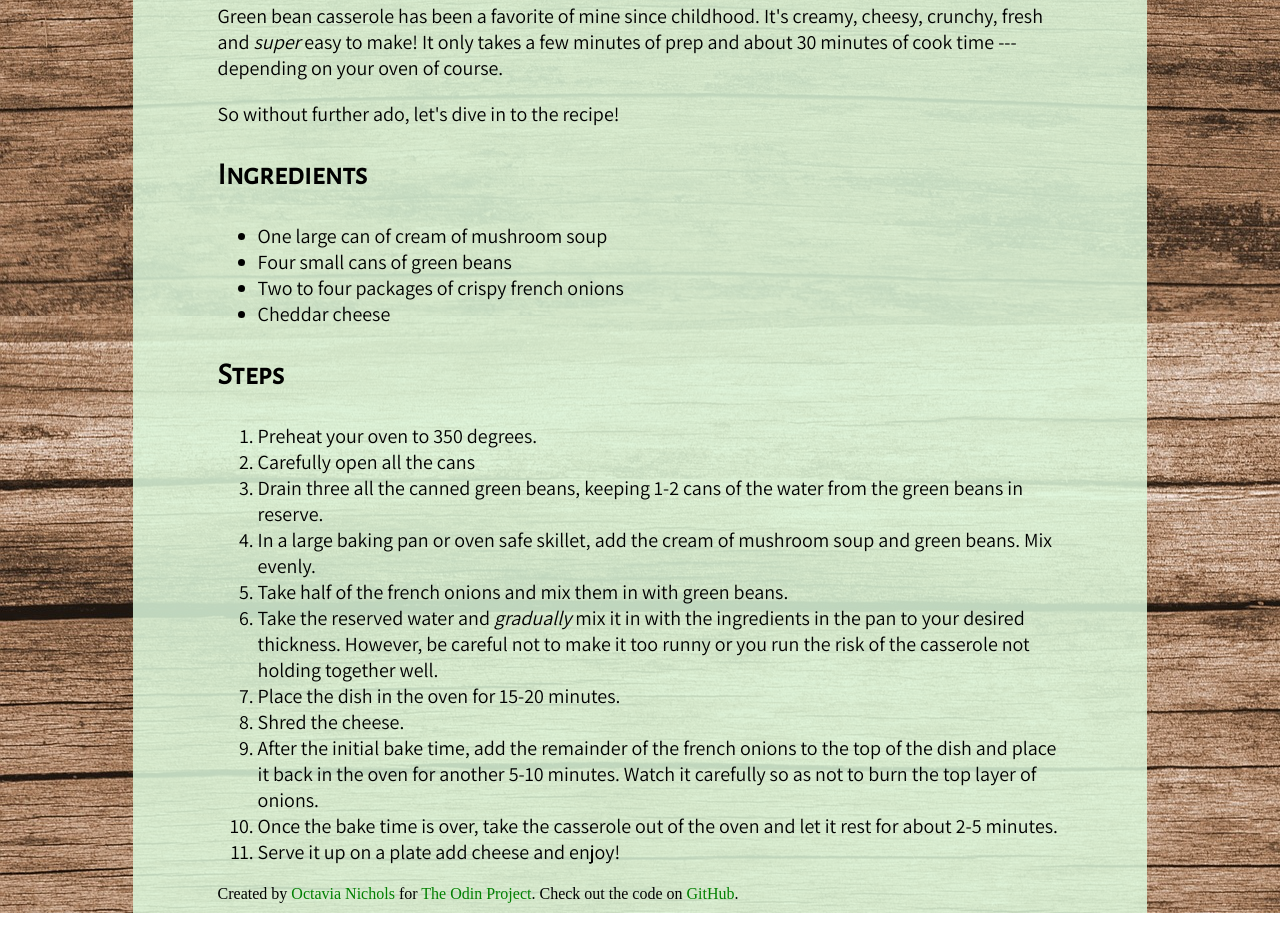
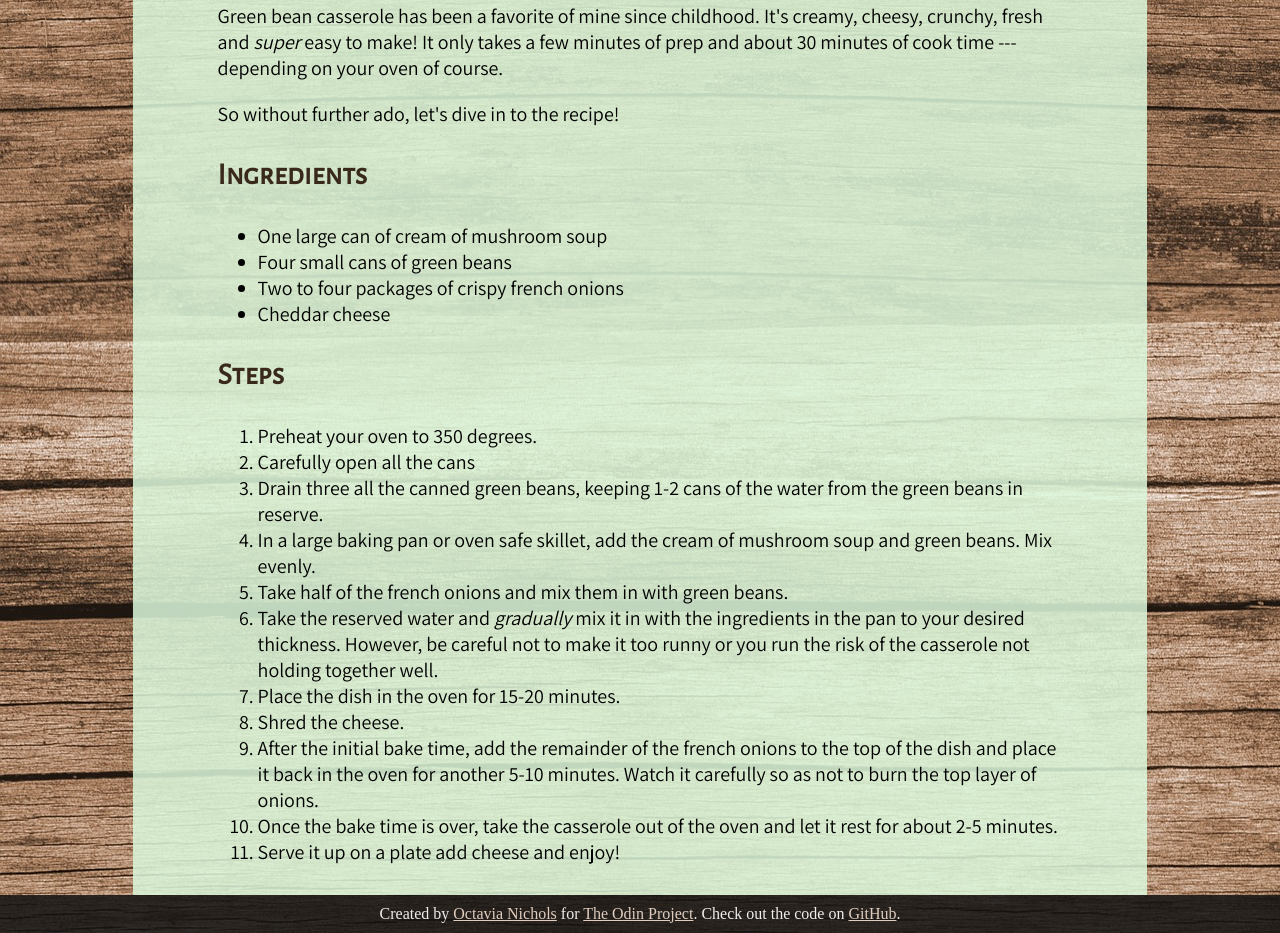
Before and after one commit to Lolabird/odin-recipes, a plain HTML site: page recipes/greenbean-casserole.html in a window 1280 px wide. Shown: the part 964-1897 px from the top of the page. Drawn offline with Linux system fonts and the light colour scheme.

Commit message:
Add styles

```diff
--- a/recipes/greenbean-casserole.html
+++ b/recipes/greenbean-casserole.html
@@ -9,6 +9,7 @@
     <link href='https://fonts.googleapis.com/css?family=Assistant' rel='stylesheet'>
 </head>
 <body>
+    <main>
         <h1>Odin Recipes</h1>
 
         <ul class="recipe-menu">
@@ -67,6 +68,7 @@
                 <li>Serve it up on a plate add cheese and enjoy!</li>
             </ol>
         </div>
+    </main>
 
     <footer>
         Created by <a href="https://andrindie.com" target="_blank" rel="noreferrer">Octavia Nichols</a>
--- a/style.css
+++ b/style.css
@@ -3,49 +3,31 @@ html {
 }
 
 body{
+    margin: 0;
+    display: flex;
+    flex-direction: column;
+}
+
+main {
     max-width: 66%;
     margin: 0 auto;
     padding: 10px 85px;
     min-height: 100vh;
     background-color: rgb(220, 248, 220, .85);
+    flex: 1
 }
 
-img{
+img {
     width:100%;
     height: auto;
 }
-
-a{
-   text-decoration: none;
-   color: green;
-}
-
-.recipe-menu a {
-    font-weight: bold;
-}
-
-h1, h2, h3, h4, h5, h6, .recipe-menu{
-    font-family: 'Alegreya Sans SC', sans-serif;
-}
-/* h3, h4, h5, h6 {
-    color: green;
-} */
-h1{
-    font-size: 50px;
-}
-h2{
-    font-size: 40px;
-}
-h3{
-    font-size: 30px;
-}
-
 .recipe-menu{
     padding: 0;
     border: 5px solid green;
     text-align: center;
     list-style-type: none;
     margin: auto;
+    background-color: rgba(224, 205, 191, 0.5);
 }
 
 .recipe-menu li{
@@ -54,7 +36,54 @@ h3{
     font-size: 20px;
 }
 
+.recipe-menu a {
+    text-decoration: none;
+    font-weight: bold;
+    color: green;
+}
+
+.recipe-menu a:hover, .recipe-menu a:focus {
+    color: #39291c;
+    text-decoration: underline;
+}
+
+h1, h2, h3, h4, h5, h6, .recipe-menu {
+    font-family: 'Alegreya Sans SC', sans-serif;
+    color: #39291c;
+}
+
+h1 {
+    font-size: 50px;
+}
+h2 {
+    font-size: 40px;
+}
+h3 {
+    font-size: 30px;
+}
+
 .content{
     font-family: 'Assistant', sans-serif;
     font-size: 20px;
 }
+
+footer {
+    color: #eee;
+    text-align: center;
+    position: relative;
+    bottom: 0;
+    left: 0;
+    background-color: rgba(17, 17, 17, 0.85);
+    flex: 0 0 auto;
+    margin: 0;
+    width: 100%;
+    padding: 10px 0;
+}
+
+footer a {
+    color: #e0cdbf;
+}
+
+footer a:hover, footer a:focus {
+    text-decoration: none;
+}
```
Also changed, not shown: index.html (+2 -0 lines), recipes/avocado-toast.html (+2 -0 lines), recipes/stove-popped-popcorn.html (+2 -0 lines). Lines whose indentation alone changed are shown as unchanged.
